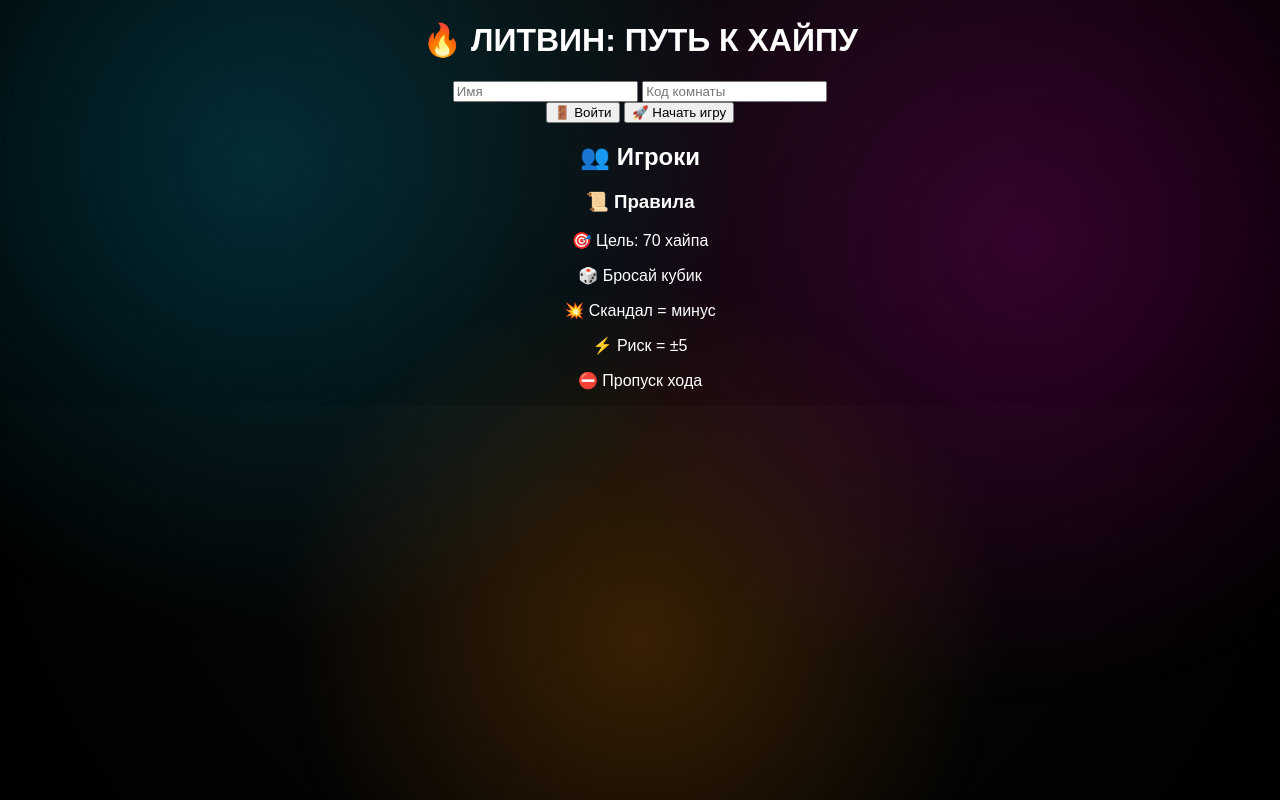
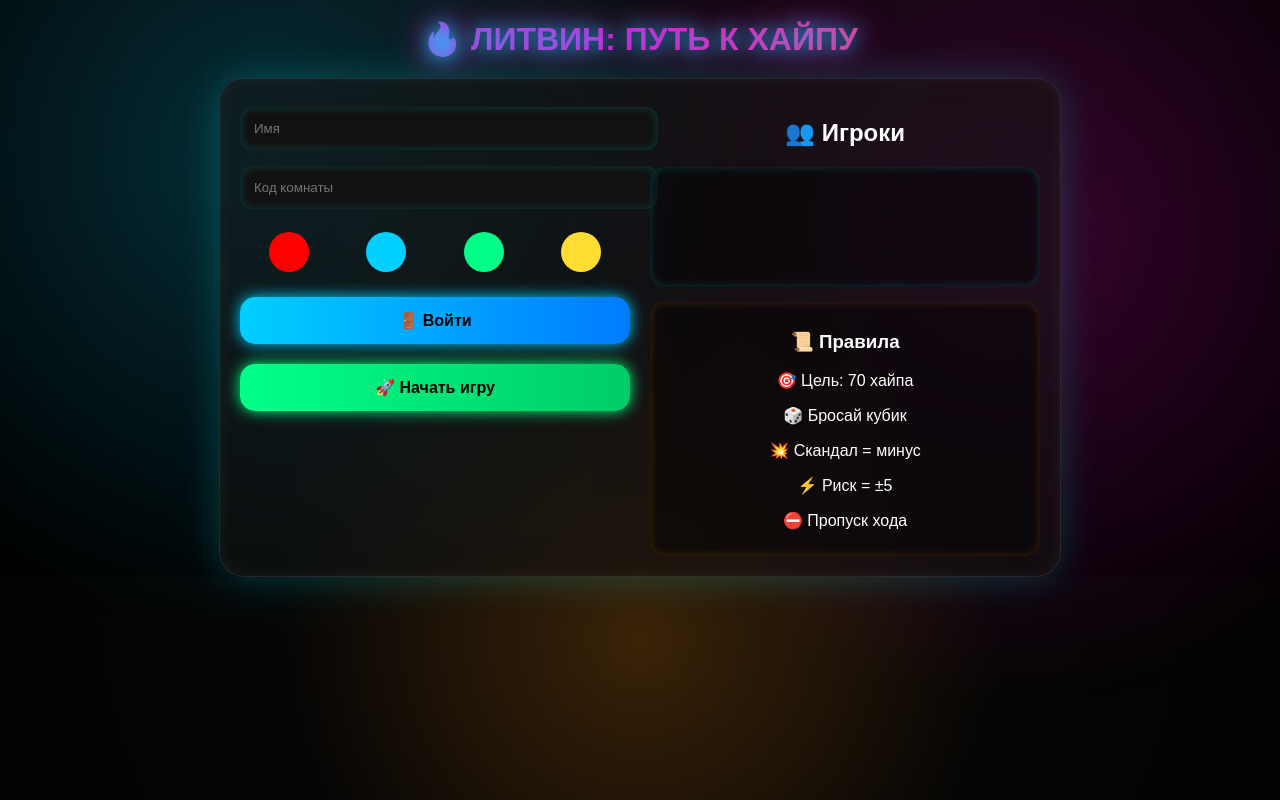
Before and after one commit to pupinupi/Litgame-, a website: page public/index.html in a window 1280 px wide. Drawn offline with nearby package versions, Linux system fonts and the light colour scheme; no server answers.

Commit message:
Update style.css

```diff
--- a/public/style.css
+++ b/public/style.css
@@ -225,3 +225,145 @@ body::before {
   75% { transform: translate(-5px, 5px); }
   100% { transform: translate(0); }
 }
+
+/* ===== ЗАГОЛОВОК ===== */
+.title {
+  font-size: 32px;
+  font-weight: 900;
+  margin: 20px;
+
+  background: linear-gradient(90deg,#00cfff,#ff00cc,#ff8800);
+  -webkit-background-clip: text;
+  -webkit-text-fill-color: transparent;
+
+  text-shadow:
+    0 0 20px #00cfff,
+    0 0 40px #ff00cc;
+}
+
+/* ===== ЛОББИ ===== */
+.glassLobby {
+  width: 90%;
+  max-width: 800px;
+  margin: auto;
+
+  display: flex;
+  gap: 20px;
+
+  padding: 20px;
+  border-radius: 25px;
+
+  background: rgba(20,20,20,0.6);
+  backdrop-filter: blur(20px);
+
+  border: 1px solid rgba(255,255,255,0.1);
+
+  box-shadow:
+    0 0 40px rgba(0,255,255,0.2),
+    inset 0 0 20px rgba(255,255,255,0.05);
+}
+
+/* ===== КОЛОНКИ ===== */
+.leftPanel, .rightPanel {
+  flex: 1;
+}
+
+/* ===== INPUT ===== */
+input {
+  width: 100%;
+  padding: 14px;
+  margin: 8px 0;
+
+  border-radius: 12px;
+  border: none;
+
+  background: #111;
+  color: white;
+
+  box-shadow: inset 0 0 10px rgba(0,255,255,0.2);
+}
+
+/* ===== ФИШКИ ===== */
+.chips {
+  display: flex;
+  justify-content: space-around;
+  margin: 15px 0;
+}
+
+.chip {
+  width: 40px;
+  height: 40px;
+  border-radius: 50%;
+
+  cursor: pointer;
+
+  transition: 0.3s;
+}
+
+.chip.selected {
+  transform: scale(1.3);
+  box-shadow:
+    0 0 10px white,
+    0 0 25px currentColor;
+}
+
+/* ЦВЕТА */
+.red { background: red; }
+.blue { background: #00cfff; }
+.green { background: #00ff88; }
+.yellow { background: #ffdd33; }
+
+/* ===== КНОПКИ ===== */
+.btn {
+  width: 100%;
+  padding: 14px;
+  margin: 10px 0;
+
+  border-radius: 15px;
+  border: none;
+
+  font-weight: bold;
+  font-size: 16px;
+}
+
+.join {
+  background: linear-gradient(90deg,#00cfff,#007bff);
+  box-shadow: 0 0 15px #00cfff;
+}
+
+.start {
+  background: linear-gradient(90deg,#00ff88,#00cc66);
+  color: black;
+  box-shadow: 0 0 15px #00ff88;
+}
+
+/* ===== СПИСОК ИГРОКОВ ===== */
+.playersList {
+  background: rgba(0,0,0,0.4);
+  padding: 10px;
+  border-radius: 15px;
+
+  min-height: 100px;
+
+  box-shadow:
+    inset 0 0 10px rgba(0,255,255,0.2);
+}
+
+.playersList div {
+  margin: 6px 0;
+  font-weight: bold;
+  text-shadow: 0 0 10px currentColor;
+}
+
+/* ===== ПРАВИЛА ===== */
+.rules {
+  margin-top: 15px;
+  padding: 10px;
+
+  border-radius: 15px;
+
+  background: rgba(0,0,0,0.4);
+
+  box-shadow:
+    inset 0 0 10px rgba(255,150,0,0.2);
+}
```
